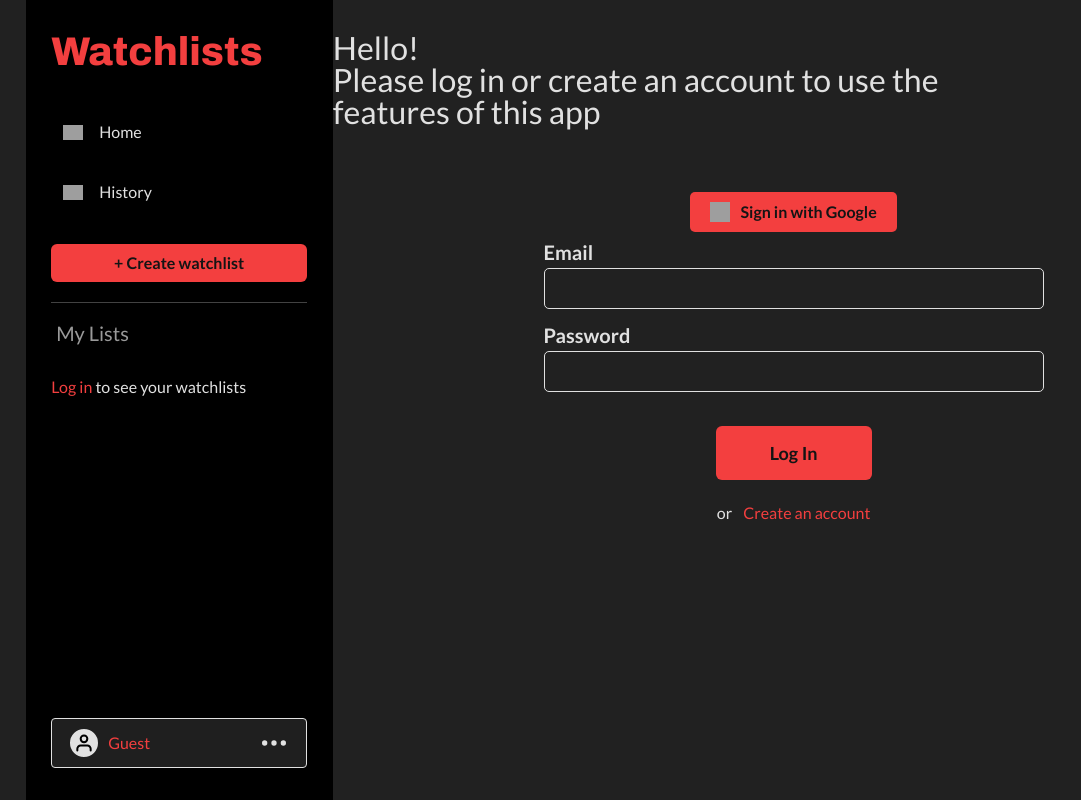
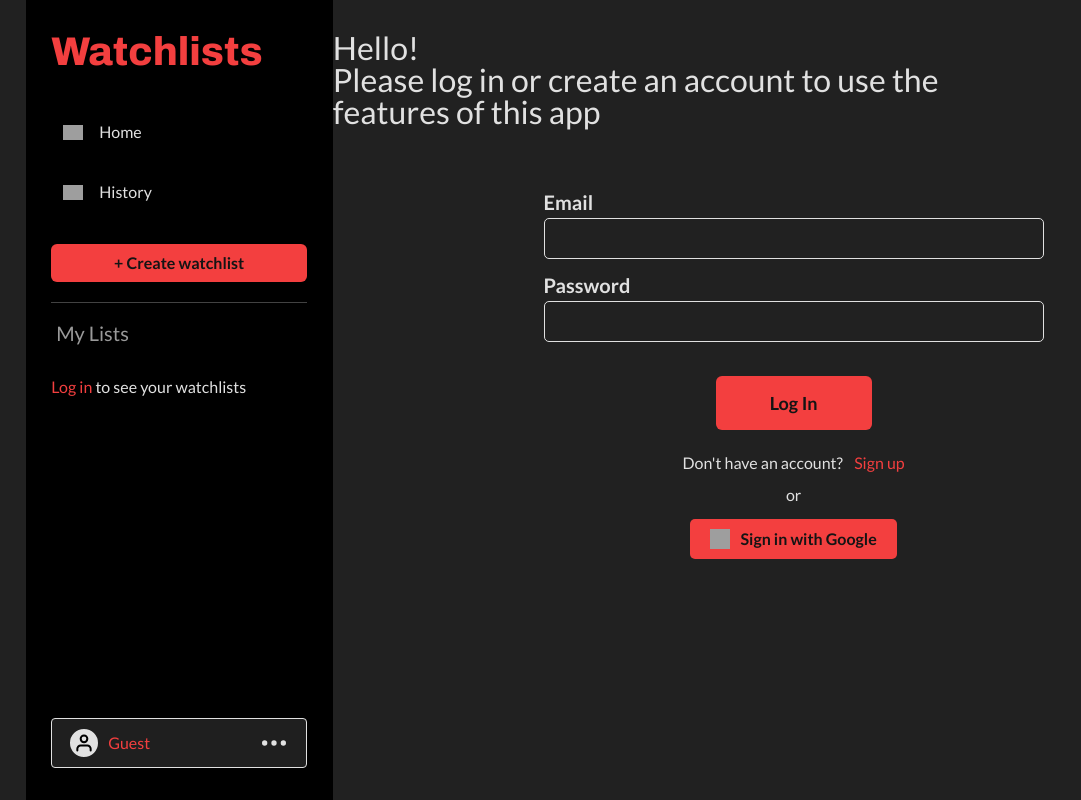
Before and after one commit to NazPalUA/Watchlist, a React (Vite) app: page /login in a window 1280 px wide. Shown: the whole page, without its empty margins (0-1081 px from the left). Built offline with nearby package versions, Linux system fonts and the light colour scheme; no server answers; the database is empty; grey boxes are pictures that could not be loaded.

Commit message:
Changed login page

```diff
--- a/src/pages/LogInPage/LogInPage.tsx
+++ b/src/pages/LogInPage/LogInPage.tsx
@@ -14,15 +14,15 @@ export default function LogInPage({ className }: LogInPageProps) {
         Please log in or create an account to use the features of this app
       </h4>
 
-      <GoogleSignIn />
       <EmailSignIn />
-
       <p className={style.linkWrapper}>
-        <span>or </span>
+        <span>Don't have an account? </span>
         <Link className={style.link} to="/signup">
-          Create an account
+          Sign up
         </Link>
       </p>
+      <p style={{ textAlign: "center" }}>or</p>
+      <GoogleSignIn />
     </div>
   )
 }
```
